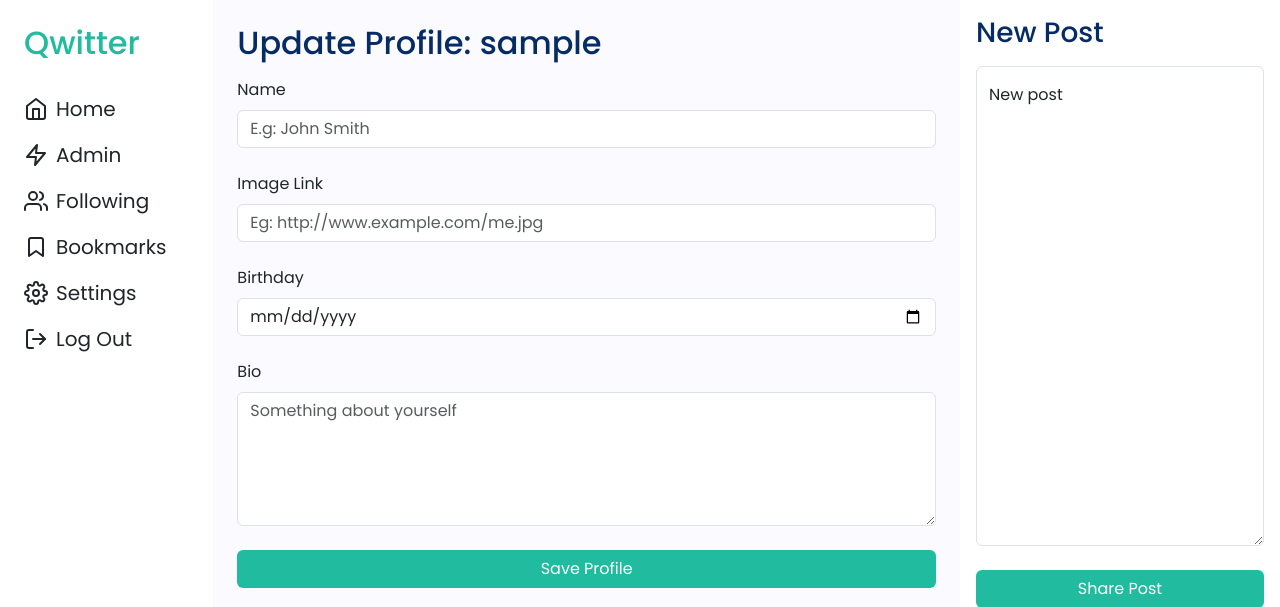
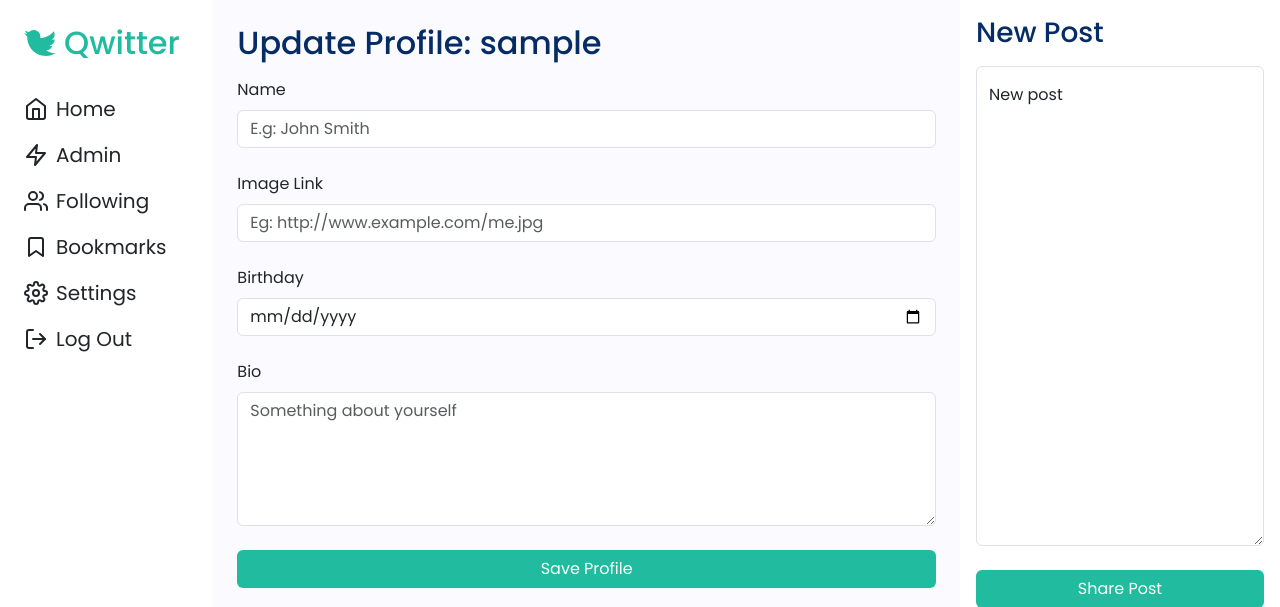
Before and after one commit to himanshuat/qwitter, a Django app: page /update-profile in a window 1280 px wide. Shown: the top 607 px of the page. Run offline with Django 3.2, Linux system fonts and the light colour scheme; the visitor is signed in with stand-in values (Sample User, id 1); parts of the project's set-up code (start-up, migrations or seed data) failed here and were passed over; some libraries are stand-ins or nearby versions.

Commit message:
Add new logo 🚀

```diff
--- a/network/templates/network/layout.html
+++ b/network/templates/network/layout.html
@@ -13,7 +13,7 @@
 		content="himanshuat, Himanshu Tegyalwar, Qwitter, Twitter clone, CS50, CS50W, CS50W Network, Django project, Django advanced project, Jinja2, Bootstrap">
 
 	<title>Qwitter • {% block title %}{% endblock %}</title>
-	<link rel="shortcut icon" href="{% static 'network/logo.svg' %}" type="image/x-icon">
+	<link rel="shortcut icon" href="{% static 'network/qwitter-logo.svg' %}" type="image/x-icon">
 
 	<!-- Poppins -->
 	<link rel="preconnect" href="https://fonts.googleapis.com">
--- a/network/templates/network/partials/_navbar.html
+++ b/network/templates/network/partials/_navbar.html
@@ -1,7 +1,12 @@
 {% load static %}
 
 <nav class="col-lg-2 col-md-3 col-12 p-0 bg-primary-clr d-none d-md-flex flex-md-column">
-    <h2 class="m-4"><a class="text-accent" href="{% url 'network:index' %}">Qwitter</a></h2>
+    <h2 class="m-4 d-flex align-items-center gap-2">
+        <a class="text-accent d-flex align-items-center" href="{% url 'network:index' %}">
+            <img src="{% static 'network/qwitter-logo.svg' %}" alt="Qwitter Logo" style="height: 32px;">
+            <span class="d-none d-md-inline ms-2">Qwitter</span>
+        </a>
+    </h2>
 
     <div>
         <ul class="navbar-nav mx-4">
@@ -58,7 +63,13 @@
 </nav>
 
 <nav class="bg-primary-clr sticky-top shadow-sm d-flex d-md-none align-items-center gap-3 px-4 py-3">
-    <h2 class="m-0"><a class="text-accent" href="{% url 'network:index' %}">Qwitter</a></h2>
+    <h2 class="m-0 d-flex align-items-center">
+        <a class="text-accent d-flex align-items-center" href="{% url 'network:index' %}">
+            <img src="{% static 'network/qwitter-logo.svg' %}" alt="Qwitter Logo" style="height: 28px;">
+            <span class="d-none d-sm-inline ms-2">Qwitter</span>
+        </a>
+    </h2>
+
     <div class="ms-auto">
         {% if user.is_authenticated %}
         <a class="text-accent-dark fs-5" href="{% url 'network:profile' user %}">
```
Also changed, not shown: README.md, network/static/network/logo.svg (deleted), network/static/network/qwitter-logo.png (added), network/static/network/qwitter-logo.svg (added).
